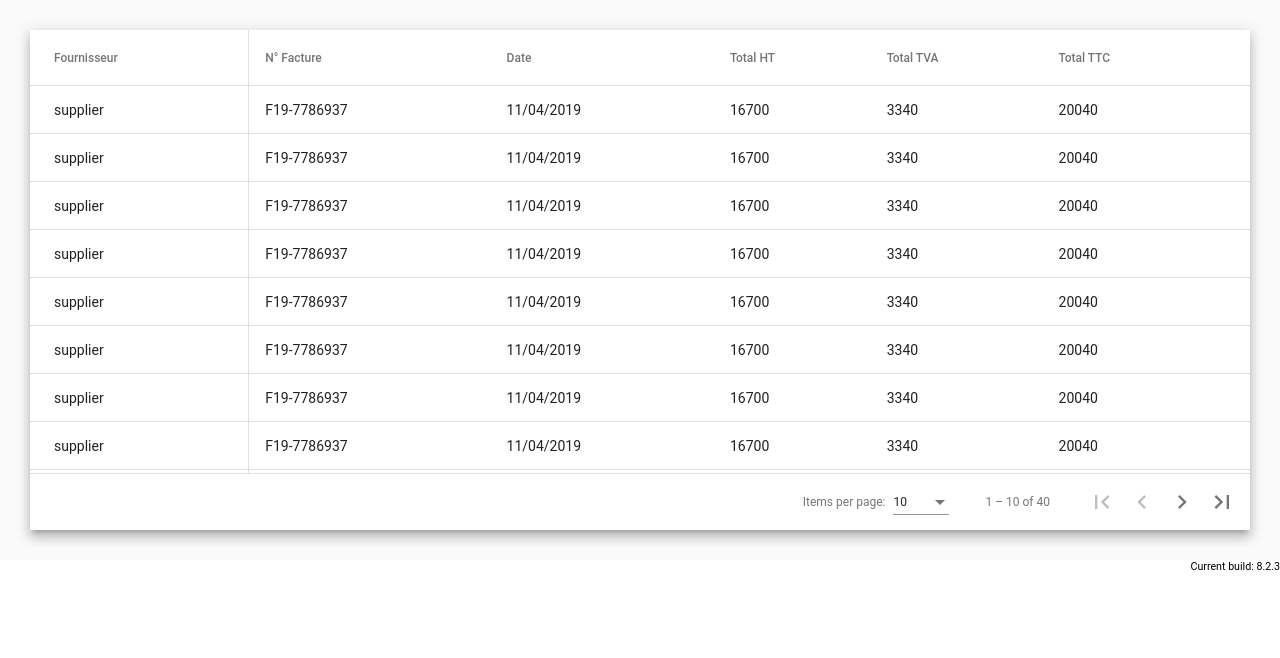
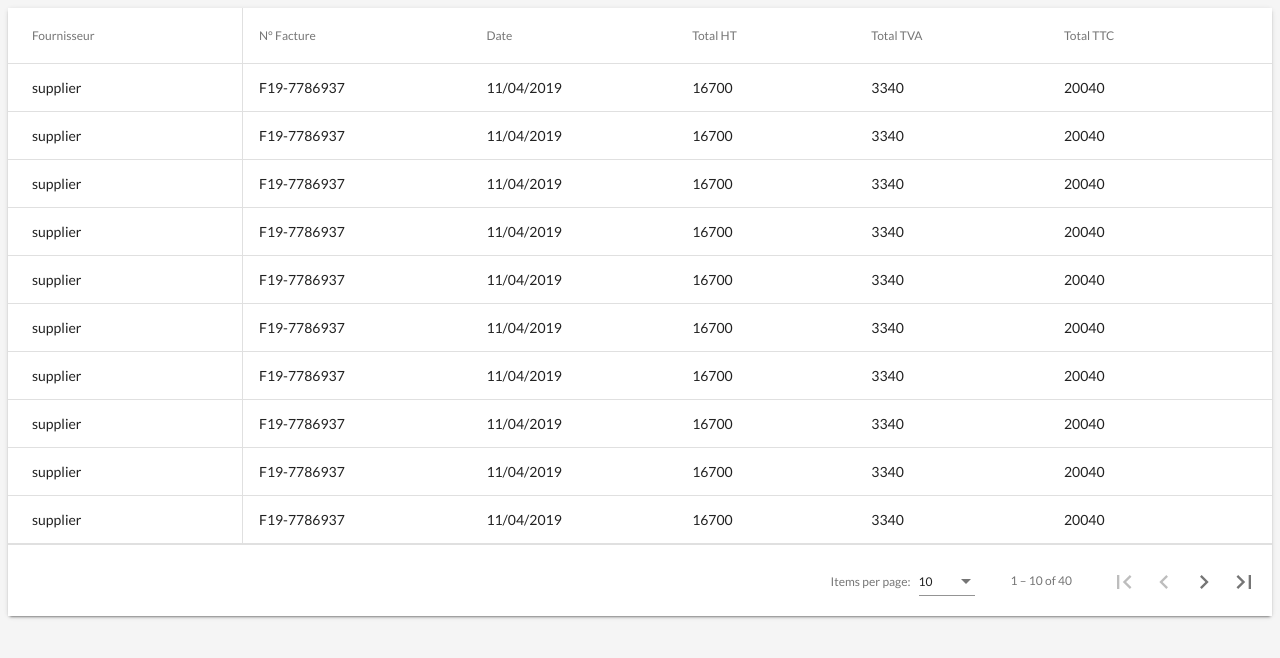
Before and after one commit to MehdZi/angular-material-large-table-example, an Angular app: page / in a window 1280 px wide. Shown: the top 658 px of the page. Built offline with nearby package versions, Linux system fonts and the light colour scheme.

Commit message:
Added filtering and hover behaviour

```diff
--- a/src/app/table-sticky-header-example.css
+++ b/src/app/table-sticky-header-example.css
@@ -1,11 +1,10 @@
-.example-container {
-  height: 500px;
-  width:100%;
-  overflow-y: auto;
+.mat-card {
+  padding: 0px;
+  margin: 8px;
 }
 
 table {
-  width: inherit;
+  width: 100%;
 }
 
 .mat-table-sticky:first-child {
@@ -20,6 +19,12 @@ table {
   bottom: 0px;
   left:0px;
   border-top: 1px solid #e0e0e0;
+  z-index: 10;
   position: sticky;
-  z-index: 10;
+
 }
+
+.mat-row:hover {
+    cursor: pointer;
+    background: #F5F5F5;
+  }
--- a/src/app/table-sticky-header-example.html
+++ b/src/app/table-sticky-header-example.html
@@ -1,39 +1,39 @@
-<div class="example-container mat-elevation-z8">
-  <table mat-table [dataSource]="dataSource">
+<mat-card class="mat-elevation-z2">
+  <table mat-table [dataSource]="dataSource" matSort>
 
     <!-- Supplier Column -->
     <ng-container matColumnDef="supplier" sticky>
-      <th mat-header-cell *matHeaderCellDef> Fournisseur </th>
+      <th mat-header-cell *matHeaderCellDef mat-sort-header> Fournisseur </th>
       <td mat-cell *matCellDef="let element"> {{element.supplier}} </td>
     </ng-container>
 
     <!-- Invoice Number Column -->
     <ng-container matColumnDef="invoiceNumber">
-      <th mat-header-cell *matHeaderCellDef> N° Facture </th>
+      <th mat-header-cell *matHeaderCellDef mat-sort-header> N° Facture </th>
       <td mat-cell *matCellDef="let element"> {{element.invoiceNumber}} </td>
     </ng-container>
 
     <!-- Issue Date Column -->
     <ng-container matColumnDef="issueDate">
-      <th mat-header-cell *matHeaderCellDef> Date </th>
+      <th mat-header-cell *matHeaderCellDef mat-sort-header> Date </th>
       <td mat-cell *matCellDef="let element"> {{element.issueDate}} </td>
     </ng-container>
 
     <!-- Total Amount Column -->
     <ng-container matColumnDef="totalAmount">
-      <th mat-header-cell *matHeaderCellDef> Total HT </th>
+      <th mat-header-cell *matHeaderCellDef mat-sort-header> Total HT </th>
       <td mat-cell *matCellDef="let element"> {{element.totalAmount}} </td>
     </ng-container>
 
     <!-- Total Tax Column -->
     <ng-container matColumnDef="totalTax">
-      <th mat-header-cell *matHeaderCellDef> Total TVA </th>
+      <th mat-header-cell *matHeaderCellDef mat-sort-header> Total TVA </th>
       <td mat-cell *matCellDef="let element"> {{element.totalTax}} </td>
     </ng-container>
 
     <!-- Total Tax Column -->
     <ng-container matColumnDef="legalMonetaryTotal">
-      <th mat-header-cell *matHeaderCellDef> Total TTC </th>
+      <th mat-header-cell *matHeaderCellDef mat-sort-header> Total TTC </th>
       <td mat-cell *matCellDef="let element"> {{element.legalMonetaryTotal}} </td>
     </ng-container>
 
@@ -41,8 +41,7 @@
     <tr mat-row *matRowDef="let row; columns: displayedColumns;"></tr>
   </table>
   <mat-paginator [pageSizeOptions]="[10, 20, 40]" showFirstLastButtons class="mat-paginator-sticky"></mat-paginator>
-</div>
-
+</mat-card>
 <!-- Copyright 2019 Google LLC. All Rights Reserved.
     Use of this source code is governed by an MIT-style license that
     can be found in the LICENSE file at http://angular.io/license -->
--- a/src/app/table-sticky-header-example.ts
+++ b/src/app/table-sticky-header-example.ts
@@ -1,6 +1,7 @@
 import {Component, OnInit, ViewChild} from '@angular/core';
 import {MatPaginator} from '@angular/material/paginator';
 import {MatTableDataSource} from '@angular/material/table';
+import {MatSort} from '@angular/material/sort';
 
 /**
  * @title Table with sticky header
@@ -15,9 +16,11 @@ export class TableStickyHeaderExample implements OnInit {
   dataSource = new MatTableDataSource<Invoice>(ELEMENT_DATA);;
 
   @ViewChild(MatPaginator, {static: true}) paginator: MatPaginator;
+  @ViewChild(MatSort, {static: true}) sort: MatSort;
 
   ngOnInit() {
     this.dataSource.paginator = this.paginator;
+    this.dataSource.sort = this.sort;
   }
 }
 
@@ -71,7 +74,7 @@ const ELEMENT_DATA: Invoice[] = [
   {supplier: "supplier", invoiceNumber: 'F19-7786937', issueDate: '11/04/2019', totalAmount : 16700, totalTax : 3340, legalMonetaryTotal: 20040},
   {supplier: "supplier", invoiceNumber: 'F19-7786937', issueDate: '11/04/2019', totalAmount : 16700, totalTax : 3340, legalMonetaryTotal: 20040},
   {supplier: "supplier", invoiceNumber: 'F19-7786937', issueDate: '11/04/2019', totalAmount : 16700, totalTax : 3340, legalMonetaryTotal: 20040},
-  {supplier: "supplier", invoiceNumber: 'F19-7786937', issueDate: '11/04/2019', totalAmount : 16700, totalTax : 3340, legalMonetaryTotal: 20040},
+  {supplier: "supplier", invoiceNumber: 'F19-7786937', issueDate: '11/04/2019', totalAmount : 16700, totalTax : 0, legalMonetaryTotal: 16700},
 ];
 
 
--- a/src/index.html
+++ b/src/index.html
@@ -1,10 +1,16 @@
-<link href="https://fonts.googleapis.com/icon?family=Material+Icons&display=block" rel="stylesheet">
-<div class="mat-app-background basic-container">
+
+<!doctype html>
+<html lang="en">
+<head>
+  <meta charset="utf-8">
+  <title>KONTA Platform</title>
+  <base href="/">
+  <meta name="viewport" content="width=device-width, initial-scale=1.0">
+  <link rel="icon" type="image/x-icon" href="favicon.ico">
+  <link href="https://fonts.googleapis.com/css?family=Lato:300,400,500&display=swap" rel="stylesheet">
+  <link href="https://fonts.googleapis.com/icon?family=Material+Icons" rel="stylesheet">
+</head>
+<body class="mat-app-background">
   <table-sticky-header-example>loading</table-sticky-header-example>
-</div>
-<span class="version-info">Current build: 8.2.3</span>
-
-
-<!-- Copyright 2019 Google LLC. All Rights Reserved.
-    Use of this source code is governed by an MIT-style license that
-    can be found in the LICENSE file at http://angular.io/license -->
+</body>
+</html>
--- a/src/styles.scss
+++ b/src/styles.scss
@@ -1,18 +1,191 @@
-@import '~@angular/material/prebuilt-themes/deeppurple-amber.css';
 
-body {
-  font-family: Roboto, Arial, sans-serif;
-  margin: 0;
+// Konta Theming for Angular Material
+// For more information: https://material.angular.io/guide/theming
+
+@import '~@angular/material/theming';
+
+
+// Initialize Lato as Konta Typography :
+
+$custom-typography: mat-typography-config(
+  $font-family: 'Lato, monospace',
+  $display-4:     mat-typography-level(112px, 112px, 300, $letter-spacing: -0.05em),
+  $display-3:     mat-typography-level(56px, 56px, 300, $letter-spacing: -0.02em),
+  $display-2:     mat-typography-level(45px, 48px, 300, $letter-spacing: -0.005em),
+  $display-1:     mat-typography-level(34px, 40px, 300),
+  $headline:      mat-typography-level(24px, 32px, 300),
+  $title:         mat-typography-level(20px, 32px, 400),
+  $subheading-2:  mat-typography-level(16px, 28px, 300),
+  $subheading-1:  mat-typography-level(15px, 24px, 300),
+  $body-2:        mat-typography-level(14px, 24px, 400),
+  $body-1:        mat-typography-level(14px, 20px, 300),
+  $caption:       mat-typography-level(12px, 20px, 300),
+  $button:        mat-typography-level(14px, 14px, 400),
+  $input:         mat-typography-level(16px, 1.125, 400)
+);
+
+@include mat-core($custom-typography);
+
+
+//define Konta palettes
+
+$konta-mat-purple: (
+    50 : #ece1fc,
+    100 : #d0b3f8,
+    200 : #b181f3,
+    300 : #924eee,
+    400 : #7a28eb,
+    500 : #6302e7,
+    600 : #5b02e4,
+    700 : #5101e0,
+    800 : #4701dd,
+    900 : #3501d7,
+    A100 : #fefeff,
+    A200 : #d5cbff,
+    A400 : #ab98ff,
+    A700 : #967fff,
+    contrast: (
+        50 : $black-87-opacity,
+        100 : $black-87-opacity,
+        200 : $black-87-opacity,
+        300 : #ffffff,
+        400 : #ffffff,
+        500 : #ffffff,
+        600 : #ffffff,
+        700 : #ffffff,
+        800 : #ffffff,
+        900 : #ffffff,
+        A100 : $black-87-opacity,
+        A200 : $black-87-opacity,
+        A400 : $black-87-opacity,
+        A700 : $black-87-opacity,
+    )
+);
+
+$konta-mat-green: (
+  50 : #f5fce6,
+  100 : #e6f7c0,
+  200 : #d6f287,
+  300 : #c5ed69,
+  400 : #b8e844,
+  500 : #ade40f,
+  600 : #a3d200,
+  700 : #95bb00,
+  800 : #87a400,
+  900 : #717d00,
+  A100 : #fcfff9,
+  A200 : #e7ffc6,
+  A400 : #d1ff93,
+  A700 : #c6ff7a,
+  contrast: (
+      50 : $black-87-opacity,
+      100 : $black-87-opacity,
+      200 : $black-87-opacity,
+      300 : $black-87-opacity,
+      400 : $black-87-opacity,
+      500 : $black-87-opacity,
+      600 : $black-87-opacity,
+      700 : $black-87-opacity,
+      800 : $black-87-opacity,
+      900 : $black-87-opacity,
+      A100 : $black-87-opacity,
+      A200 : $black-87-opacity,
+      A400 : $black-87-opacity,
+      A700 : $black-87-opacity,
+      )
+);
+
+
+// Injecting the custom color palette
+$konta-ng-app-primary: mat-palette($konta-mat-purple);
+$konta-ng-app-accent: mat-palette($konta-mat-green);
+$konta-ng-app-warn: mat-palette($mat-red);
+
+//custom background color
+$custom-background-color: #F5F5F5;
+
+// Create the theme object (a Sass map containing all of the palettes).
+$konta-ng-app-theme: mat-light-theme($konta-ng-app-primary, $konta-ng-app-accent, $konta-ng-app-warn);
+
+//custom background mixin
+$background: map-get($konta-ng-app-theme, background);
+$background: map_merge($background, (background: $custom-background-color));
+$konta-ng-app-theme: map_merge($konta-ng-app-theme, (background: $background));
+
+@include angular-material-theme($konta-ng-app-theme);
+
+/*Styles used globaly in the app*/
+
+$primary: mat-color($konta-ng-app-primary);
+$secondary: mat-color($konta-ng-app-accent);
+$warn: mat-color($konta-ng-app-warn);
+$inactive: rgba(0, 0, 0, 0.54);
+
+/* customizing the comment panel */
+.comment-panel-width {
+  width: 100vw;
+//  padding-top:px !important;
+//  padding-bottom: 24px !important;
+  height: auto !important;
+  max-height: 90vw;
+  overflow-y: auto !important;
 }
-.basic-container {
-  padding: 30px;
+
+.mat-bottom-sheet-container-large, .mat-bottom-sheet-container-medium, .mat-bottom-sheet-container-xlarge {
+  /* unset maximum width */
+  max-width: unset !important;
 }
-.version-info {
-  font-size: 8pt;
-  float: right;
+
+.mat-bottom-sheet-container-large, .mat-bottom-sheet-container-medium, .mat-bottom-sheet-container-xlarge {
+  /* remove border radius */
+  border-top-left-radius: 0 !important;
+  border-top-right-radius: 0 !important;
+}
+
+.comment-date {
+  color : $inactive;
+}
+
+.comment-content {
+  white-space: initial !important;
+}
+
+.comment-header {
+  color : $primary;
+}
+
+.comment-spacer {
+  margin-top:16px;
+  margin-bottom:16px;
 }
 
 
-/**  Copyright 2019 Google LLC. All Rights Reserved.
-    Use of this source code is governed by an MIT-style license that
-    can be found in the LICENSE file at http://angular.io/license */
+/*customizing scrollbar */
+
+/* width */
+::-webkit-scrollbar {
+    width: 4px;
+    height: 5px;
+}
+
+/* Track */
+::-webkit-scrollbar-track {
+    //box-shadow: inset 0 0 1px grey;
+    //border-radius: 0px;
+}
+
+/* Handle */
+::-webkit-scrollbar-thumb {
+    background: #b181f3;
+    border-radius: 1px;
+}
+
+/* Handle on hover */
+::-webkit-scrollbar-thumb:hover {
+    background: #924eee;
+}
+
+/* Global styles*/
+
+/*html, body { height: 100%; }*/
+body { margin: 0; font-family: Lato, monospace; }
```
